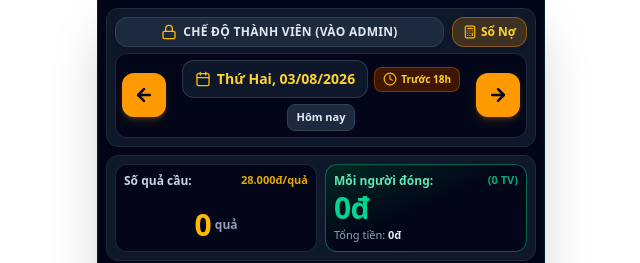
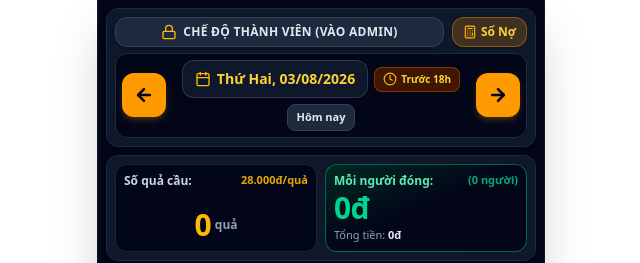
Before and after one commit to Xuanquang1987/qu-n-l-ph-c-u-l-ng, a React (Vite) app: page / in a window 1280 px wide. Shown: the top 263 px of the page, without its empty margins (319-959 px from the left). Built offline with nearby package versions, Linux system fonts and the light colour scheme; no server answers; the database is empty.

Commit message:
refactor: update UI text labels for consistency
Change "TV" to "người" in the shuttle fee calculation display for better readability and consistency.

```diff
--- a/src/components/ShuttleCalculator.tsx
+++ b/src/components/ShuttleCalculator.tsx
@@ -106,7 +106,7 @@ export const ShuttleCalculator: React.FC<ShuttleCalculatorProps> = ({
         <div className="col-span-6 bg-gradient-to-br from-emerald-950/90 via-slate-950 to-slate-950 border border-emerald-500/50 p-2 rounded-xl flex flex-col justify-between shadow-inner">
           <div className="flex items-center justify-between text-xs font-semibold text-emerald-300">
             <span>Mỗi người đóng:</span>
-            <span className="text-[11px] font-bold text-emerald-400/80">({participantsCount} TV)</span>
+            <span className="text-[11px] font-bold text-emerald-400/80">({participantsCount} người)</span>
           </div>
 
           <div className="mt-1">
@@ -116,7 +116,7 @@ export const ShuttleCalculator: React.FC<ShuttleCalculatorProps> = ({
             <div className="text-[10px] sm:text-[11px] text-slate-400 mt-1 truncate">
               {guestRevenue > 0 ? (
                 <span title={`(Tổng ${formatVND(totalCost)} - Khách ${formatVND(guestRevenue)}) / ${participantsCount}`}>
-                  ({formatVND(totalCost)} - {formatVND(guestRevenue)}) / {participantsCount} TV
+                  ({formatVND(totalCost)} - {formatVND(guestRevenue)}) / {participantsCount} người
                 </span>
               ) : (
                 <>
```
